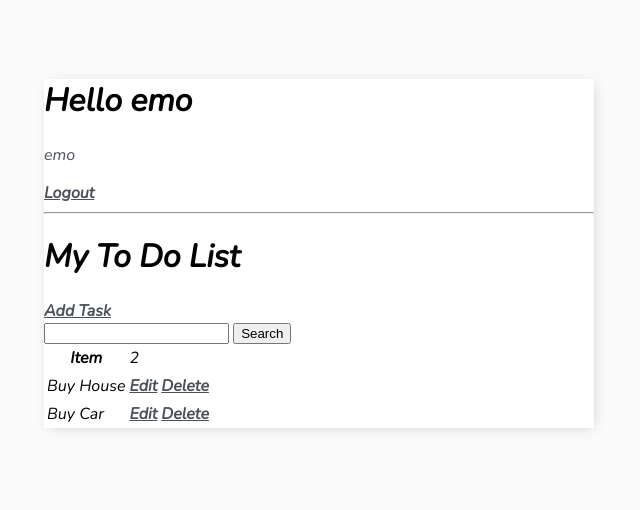
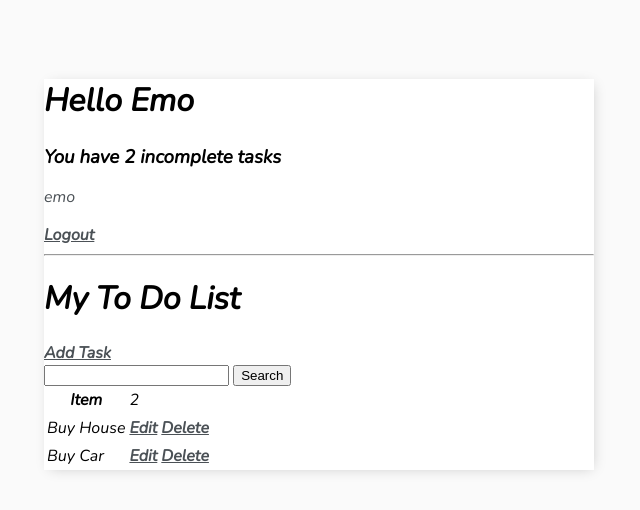
Before and after one commit to emilianstoyanov/Django-To-Do-List-App, a Django app: page / in a window 1280 px wide. Shown: the top 510 px of the page, without its empty margins (321-961 px from the left). Run offline with Django 4.2, Linux system fonts and the light colour scheme; a user stored in the database is signed in; data comes from the database, SQL or seed files in the repository; both versions use the stored data as it was after the commit.

Commit message:
title bar count user tasks

```diff
--- a/todo_list/base/templates/base/task_list.html
+++ b/todo_list/base/templates/base/task_list.html
@@ -4,10 +4,10 @@
 
 <div class="header-bar">
     <div>
-        <h1>Hello {{request.user}}</h1>
+        <h1>Hello {{request.user|title}}</h1>
+        <h3 style="margin:0">You have <i>{{count}}</i> incomplete task{{count|pluralize}}</h3>
     </div>
 </div>
-
 
 
 {% if request.user.is_authenticated %}
```
Also changed, not shown: todo_list/db.sqlite3.
